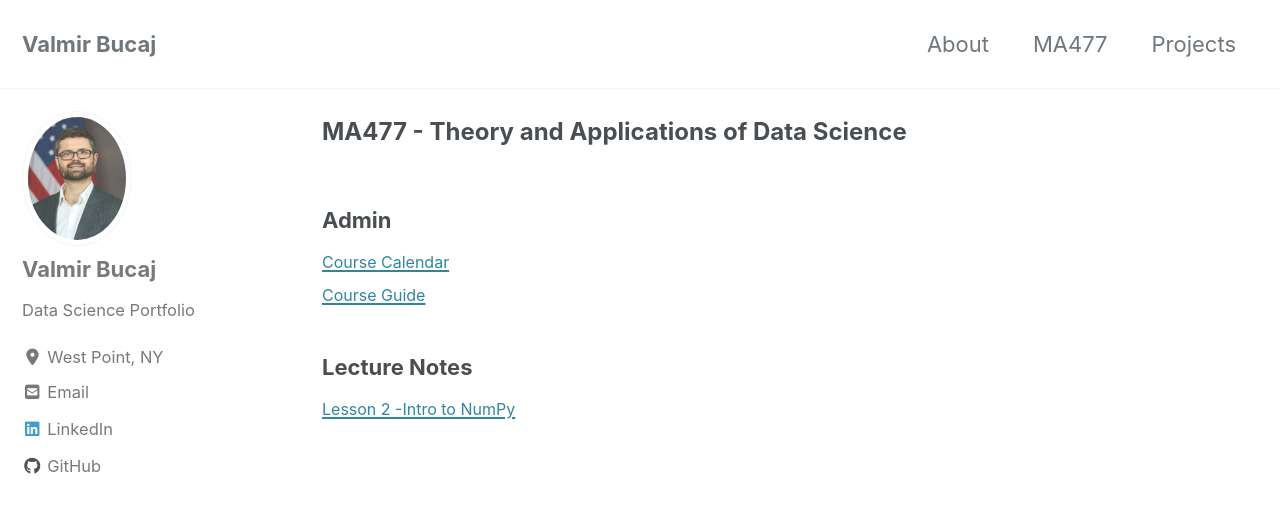
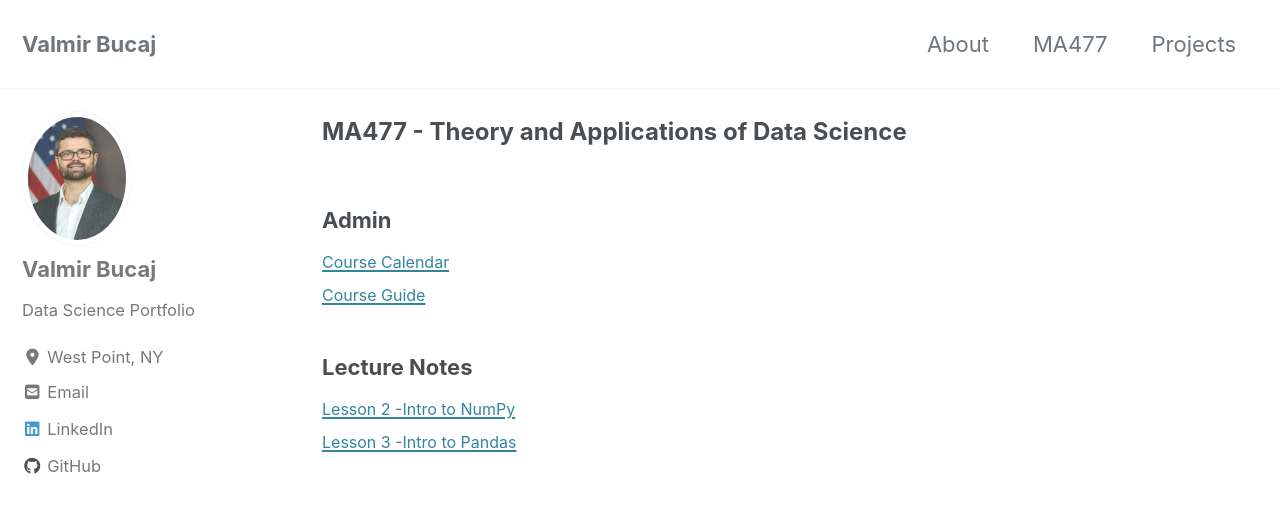
Before and after one commit to vbucaj/vbucaj.github.io, a Jekyll site: the page built from _pages/MA477.md, in a window 1280 px wide and 900 px high. Shown: the top 513 px of the window. Built offline with Jekyll 4.4.1, drawn with Linux system fonts in a browser that asks for light colours; cached includes are drawn as plain includes; nearby versions of some CDN libraries.

Commit message:
added link for pandas

```diff
--- a/_pages/MA477.md
+++ b/_pages/MA477.md
@@ -13,4 +13,6 @@ author_profile: true
 
 <h3>Lecture Notes</h3>
 <a href="https://github.com/vbucaj/lecture-notes/blob/master/MA477%20-%20Theory%20and%20Applications%20of%20Data%20Science/Lessons/Lesson%202%20-%20Intro%20to%20NumPy/Lesson%202%20--%20Intro%20to%20Numpy.md" target="_blank"><font size='3'>Lesson 2 -Intro to NumPy</font></a>
+<br>
+<a href="https://github.com/vbucaj/lecture-notes/blob/master/MA477%20-%20Theory%20and%20Applications%20of%20Data%20Science/Lessons/Lesson%203%20-%20Pandas/Lesson%203%20-%20Pandas.ipynb" target="_blank"><font size='3'>Lesson 3 -Intro to Pandas</font></a>
 </body>
```
